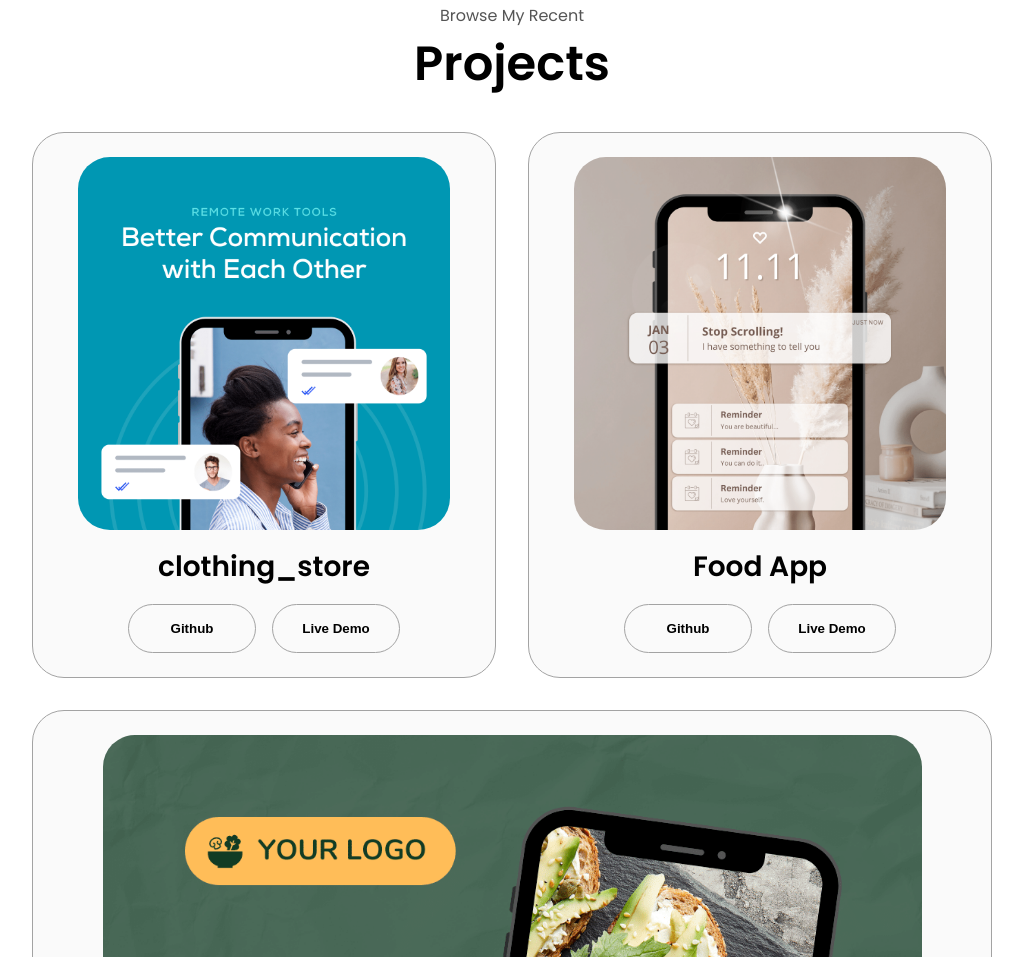
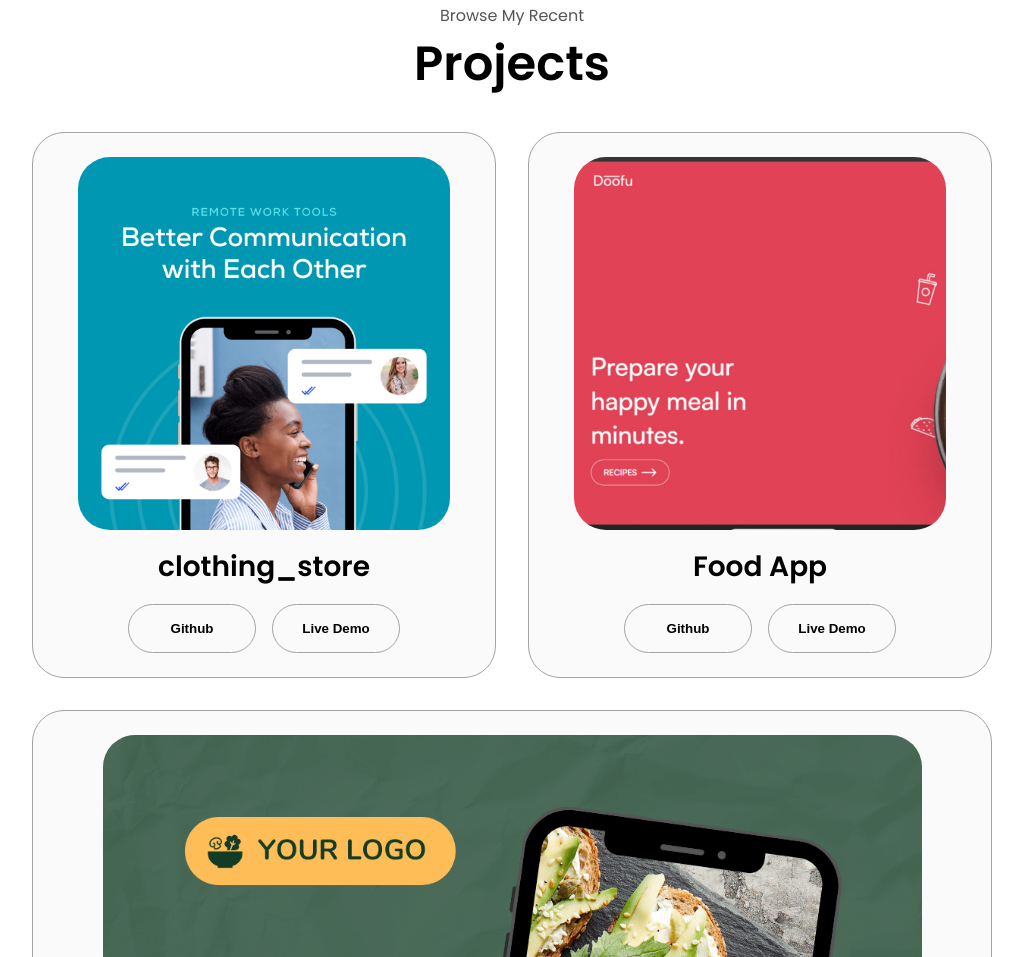
Before and after one commit to Suchit02/My_Portfolio_01, a plain HTML site: page index.html in a window 1280 px wide. Shown: the part 2461-3418 px from the top of the page, without its empty margins (128-1151 px from the left). Drawn offline with Linux system fonts and the light colour scheme.

Commit message:
add a img in project section

```diff
--- a/index.html
+++ b/index.html
@@ -317,7 +317,7 @@
           <div class="details-container color-container">
             <div class="article-container">
               <img
-                src="./assets/project-2.png"
+                src="./assets/002.png"
                 alt="Project 2"
                 class="project-img"
               />
```
